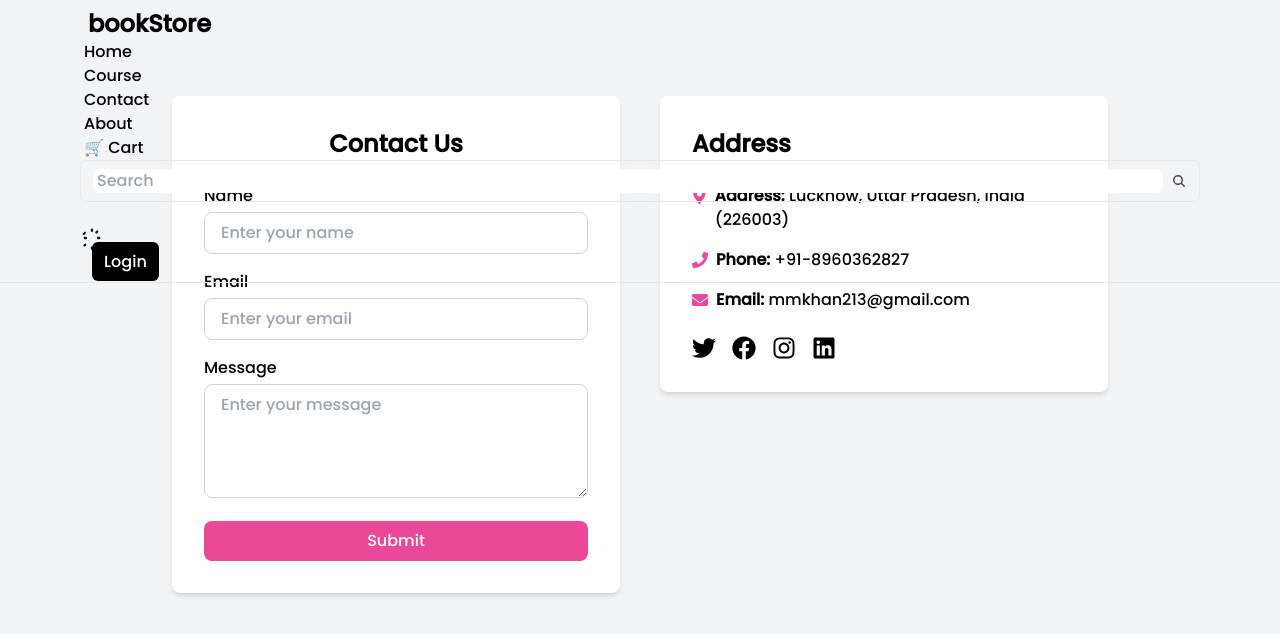
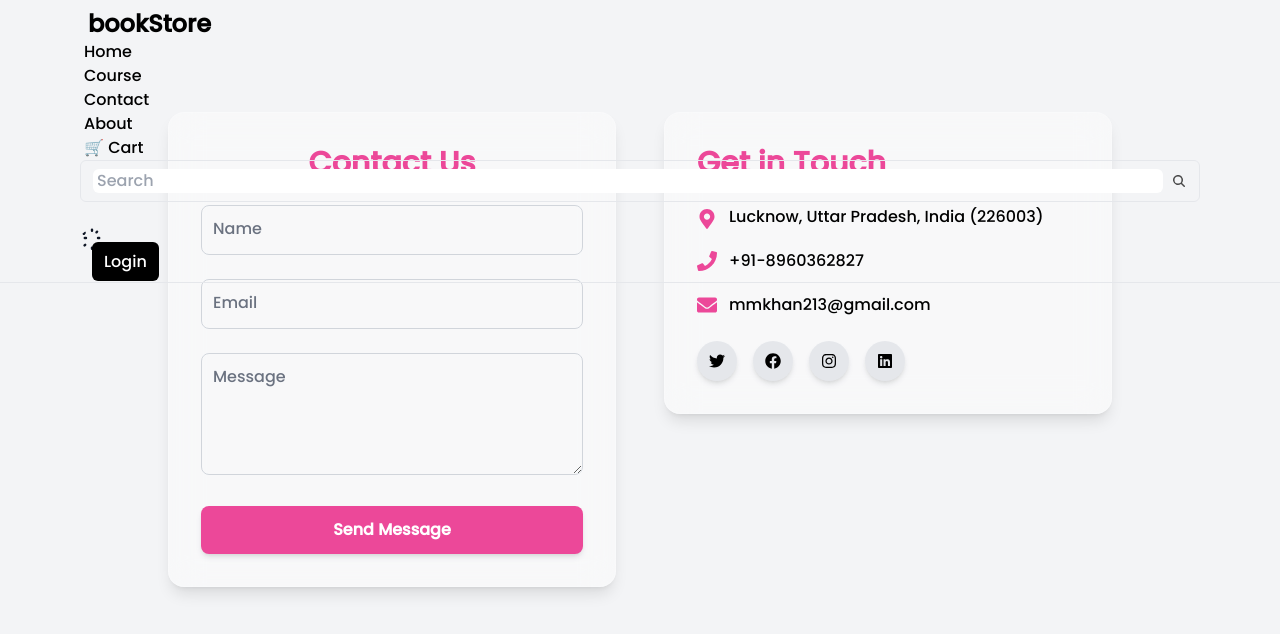
Before and after one commit to Mudassirkhn/bookStore, a React (Vite) app in the folder Frontend/: page /contact in a window 1280 px wide. Shown: the top 634 px of the page. Built offline with nearby package versions, Linux system fonts and the light colour scheme.

Commit message:
first commit

```diff
--- a/Frontend/src/website/components/Banner.jsx
+++ b/Frontend/src/website/components/Banner.jsx
@@ -11,7 +11,7 @@ function Banner() {
         const activeBooks = res.data.filter(
           (book) => book.status === "Active" && book.type === "Free"
         );
-        setFeaturedBooks(activeBooks.slice(0, 8)); // Show first 8 books
+        setFeaturedBooks(activeBooks.slice(0, 8)); // first 8
       } catch (error) {
         console.error("Error fetching featured books:", error);
       }
@@ -20,70 +20,73 @@ function Banner() {
   }, []);
 
   return (
-    <div className="max-w-screen-2xl container mx-auto md:px-20 px-4 my-10">
-      {/* Banner Section */}
-      <div className="flex flex-col md:flex-row">
-        <div className="w-full order-2 md:order-1 md:w-1/2 mt-8 md:mt-14">
-          <div className="space-y-8">
-            <h1 className="text-2xl md:text-4xl font-bold">
-              Welcome to bookStore{" "}
-              <span className="text-pink-500">
-                Your Gateway to Endless Knowledge.
-              </span>
-            </h1>
-            <p className="text-sm md:text-xl">
-              Discover, Learn, and Grow with Every Page Turned. Unleash your
-              curiosity with our wide collection of books — from fiction to
-              self-help, academic to adventure. Whether you're a student, a
-              dreamer, or a lifelong learner, we've got something for everyone.
-              Explore curated collections. Fast & free delivery on all orders 💖
-            </p>
-            <p className="text-sm md:text-xl">
-              Subscribe with your email and get 10% off your first order!
-            </p>
-            <label className="input input-bordered flex items-center gap-2">
-              <svg
-                xmlns="http://www.w3.org/2000/svg"
-                viewBox="0 0 16 16"
-                fill="currentColor"
-                className="w-4 h-4 opacity-70"
-              >
-                <path d="M2.5 3A1.5 1.5 0 0 0 1 4.5v.793c.026.009.051.02.076.032L7.674 8.51c.206.1.446.1.652 0l6.598-3.185A.755.755 0 0 1 15 5.293V4.5A1.5 1.5 0 0 0 13.5 3h-11Z" />
-                <path d="M15 6.954 8.978 9.86a2.25 2.25 0 0 1-1.956 0L1 6.954V11.5A1.5 1.5 0 0 0 2.5 13h11a1.5 1.5 0 0 0 1.5-1.5V6.954Z" />
-              </svg>
-              <input type="text" className="grow" placeholder="Email" />
-            </label>
-            <button className="btn mt-6 btn-secondary">Get Started</button>
+    <div className="max-w-screen-2xl container mx-auto md:px-20 px-10 my-16">
+      {/* Hero Banner Section */}
+      <div className="flex flex-col md:flex-row items-center gap-10">
+        {/* Left Text */}
+        <div className="w-full md:w-1/2 space-y-6 order-2 md:order-1 mt-10">
+          <h1 className="text-3xl md:text-5xl font-extrabold leading-tight">
+            Welcome to{" "}
+            <span className="bg-gradient-to-r from-pink-500 to-purple-600 text-transparent bg-clip-text">
+              BookStore
+            </span>
+            <br />
+            Your Gateway to Endless Knowledge 📖
+          </h1>
+          <p className="text-lg text-gray-700 dark:text-gray-300 leading-relaxed">
+            Discover, Learn, and Grow with every page turned. From fiction to
+            self-help, academic to adventure, we’ve got something for everyone.
+            Fast & free delivery on all orders 💖
+          </p>
+          <p className="text-md text-gray-600 dark:text-gray-400">
+            Subscribe with your email and get{" "}
+            <span className="font-semibold text-pink-500">10% off</span> your
+            first order!
+          </p>
+
+          {/* Subscription Input */}
+          <div className="flex items-center gap-2 bg-white/30 dark:bg-slate-800/40 backdrop-blur-lg border border-gray-200 dark:border-gray-700 rounded-full px-4 py-2 shadow-md max-w-md">
+            <input
+              type="email"
+              placeholder="Enter your email"
+              className="flex-grow bg-transparent outline-none text-gray-700 dark:text-gray-200 placeholder-gray-400"
+            />
+            <button className="px-5 py-2 bg-pink-500 text-white rounded-full hover:bg-pink-600 transition-all shadow-lg">
+              Get Started
+            </button>
           </div>
         </div>
-        <div className="order-1 w-full mt-10 md:w-1/2">
+
+        {/* Right Banner Image */}
+        <div className="w-full md:w-1/2 order-1 md:order-2">
           <img
             src="/Banner.jpg"
-            className="md:w-[550px] md:h-[460px] md:ml-12"
             alt="Banner"
+            className="w-full max-w-md mx-auto rounded-2xl shadow-2xl hover:scale-105 transition-transform duration-500"
           />
         </div>
       </div>
 
-      {/* Section Title */}
-      <h2 className="text-2xl font-bold text-center mt-16 mb-8 text-gray-800 dark:text-white">
-        📚 Featured Sample Books
+      {/* Featured Books Section */}
+      <h2 className="text-3xl font-bold text-center mt-20 mb-10 text-gray-900 dark:text-white">
+        📚 Featured Free Books
       </h2>
 
-      {/* Featured Free Books Grid */}
-      <div className="grid grid-cols-1 sm:grid-cols-2 md:grid-cols-3 lg:grid-cols-5 gap-6 max-w-6xl mx-auto">
+      <div className="grid grid-cols-1 sm:grid-cols-2 md:grid-cols-3 lg:grid-cols-4 gap-8 max-w-6xl mx-auto">
         {featuredBooks.map((book) => (
           <div
             key={book._id}
-            className="bg-white dark:bg-slate-800 p-6 rounded shadow"
+            className="bg-white/40 dark:bg-slate-800/40 backdrop-blur-lg p-6 rounded-2xl shadow-lg hover:scale-105 hover:shadow-2xl transition-all duration-300"
           >
             <img
               src={book.image}
               alt={book.title}
-              className="w-[187px] h-[197px] object-cover rounded mx-auto mb-4"
+              className="w-40 h-48 object-cover rounded-lg mx-auto mb-4 shadow-md"
             />
-            <h3 className="text-lg font-semibold text-center">{book.title}</h3>
-            <p className="text-center text-gray-600 dark:text-gray-300">
+            <h3 className="text-lg font-semibold text-center text-gray-900 dark:text-gray-100">
+              {book.title}
+            </h3>
+            <p className="text-center text-gray-600 dark:text-gray-400">
               {book.author}
             </p>
             <p className="text-center mt-2 font-bold text-pink-600">
--- a/Frontend/src/website/components/Contact.jsx
+++ b/Frontend/src/website/components/Contact.jsx
@@ -32,101 +32,109 @@ function ContactForm() {
   };
 
   return (
-    <div className="flex flex-col md:flex-row justify-center items-start gap-10 min-h-screen bg-gray-100 dark:bg-slate-900 dark:text-white pt-24 px-6 md:px-20">
+    <div className="flex flex-col md:flex-row justify-center items-start gap-12 min-h-screen bg-gray-100 dark:bg-slate-900 dark:text-white pt-28 px-6 md:px-20">
       {/* Left - Contact Form */}
       <form
         onSubmit={handleSubmit}
-        className="bg-white dark:bg-slate-800 dark:text-white p-8 rounded-lg shadow-md w-full max-w-md"
+        className="w-full max-w-md bg-white/40 dark:bg-slate-800/40 backdrop-blur-lg p-8 rounded-2xl shadow-lg border border-white/20"
       >
-        <h2 className="text-2xl font-bold mb-6 text-center">Contact Us</h2>
+        <h2 className="text-3xl font-bold mb-6 text-center text-pink-500">
+          Contact Us
+        </h2>
 
-        <div className="mb-4">
-          <label className="block mb-1 font-medium">Name</label>
+        {/* Name */}
+        <div className="relative mb-6">
           <input
             type="text"
             name="name"
-            placeholder="Enter your name"
             value={formData.name}
             onChange={handleChange}
-            className="w-full px-4 py-2 border border-gray-300 dark:border-gray-600 rounded-lg focus:outline-none focus:ring focus:ring-pink-400 dark:bg-slate-700"
             required
+            className="peer w-full px-4 py-3 border border-gray-300 dark:border-gray-600 rounded-lg bg-transparent focus:outline-none focus:ring-2 focus:ring-pink-400 dark:bg-slate-700"
           />
+          <label className="absolute left-3 top-3 text-gray-500 dark:text-gray-300 transition-all peer-placeholder-shown:top-3 peer-placeholder-shown:text-gray-400 peer-placeholder-shown:text-sm peer-focus:-top-2 peer-focus:text-xs peer-focus:text-pink-500">
+            Name
+          </label>
         </div>
 
-        <div className="mb-4">
-          <label className="block mb-1 font-medium">Email</label>
+        {/* Email */}
+        <div className="relative mb-6">
           <input
             type="email"
             name="email"
-            placeholder="Enter your email"
             value={formData.email}
             onChange={handleChange}
-            className="w-full px-4 py-2 border border-gray-300 dark:border-gray-600 rounded-lg focus:outline-none focus:ring focus:ring-pink-400 dark:bg-slate-700"
             required
+            className="peer w-full px-4 py-3 border border-gray-300 dark:border-gray-600 rounded-lg bg-transparent focus:outline-none focus:ring-2 focus:ring-pink-400 dark:bg-slate-700"
           />
+          <label className="absolute left-3 top-3 text-gray-500 dark:text-gray-300 transition-all peer-placeholder-shown:top-3 peer-placeholder-shown:text-gray-400 peer-placeholder-shown:text-sm peer-focus:-top-2 peer-focus:text-xs peer-focus:text-pink-500">
+            Email
+          </label>
         </div>
 
-        <div className="mb-4">
-          <label className="block mb-1 font-medium">Message</label>
+        {/* Message */}
+        <div className="relative mb-6">
           <textarea
             name="message"
-            placeholder="Enter your message"
             rows="4"
             value={formData.message}
             onChange={handleChange}
-            className="w-full px-4 py-2 border border-gray-300 dark:border-gray-600 rounded-lg focus:outline-none focus:ring focus:ring-pink-400 dark:bg-slate-700"
             required
+            className="peer w-full px-4 py-3 border border-gray-300 dark:border-gray-600 rounded-lg bg-transparent focus:outline-none focus:ring-2 focus:ring-pink-400 dark:bg-slate-700"
           ></textarea>
+          <label className="absolute left-3 top-3 text-gray-500 dark:text-gray-300 transition-all peer-placeholder-shown:top-3 peer-placeholder-shown:text-gray-400 peer-placeholder-shown:text-sm peer-focus:-top-2 peer-focus:text-xs peer-focus:text-pink-500">
+            Message
+          </label>
         </div>
 
         <button
           type="submit"
-          className="w-full bg-pink-500 text-white py-2 rounded-lg hover:bg-pink-600 transition duration-200"
+          className="w-full bg-pink-500 hover:bg-pink-600 text-white py-3 rounded-lg font-semibold transition duration-200 shadow-md"
         >
-          Submit
+          Send Message
         </button>
       </form>
 
       {/* Right - Contact Info */}
-      <div className="bg-white dark:bg-slate-800 dark:text-white p-8 rounded-lg shadow-md w-full max-w-md">
-        <h2 className="text-2xl font-bold mb-6">Address</h2>
-        <div className="mb-4 flex items-start gap-2">
-          <FaMapMarkerAlt className="text-pink-500 mt-1" />
-          <p>
-            <strong>Address:</strong> Lucknow, Uttar Pradesh, India (226003)
-          </p>
+      <div className="w-full max-w-md bg-white/40 dark:bg-slate-800/40 backdrop-blur-lg p-8 rounded-2xl shadow-lg border border-white/20">
+        <h2 className="text-3xl font-bold mb-6 text-pink-500">Get in Touch</h2>
+
+        <div className="mb-5 flex items-start gap-3">
+          <FaMapMarkerAlt className="text-pink-500 text-xl mt-1" />
+          <p>Lucknow, Uttar Pradesh, India (226003)</p>
         </div>
-        <div className="mb-4 flex items-center gap-2">
-          <FaPhone className="text-pink-500" />
-          <p>
-            <strong>Phone:</strong> +91-8960362827
-          </p>
+
+        <div className="mb-5 flex items-center gap-3">
+          <FaPhone className="text-pink-500 text-xl" />
+          <p>+91-8960362827</p>
         </div>
-        <div className="mb-4 flex items-center gap-2">
-          <FaEnvelope className="text-pink-500" />
-          <p>
-            <strong>Email:</strong> mmkhan213@gmail.com
-          </p>
+
+        <div className="mb-5 flex items-center gap-3">
+          <FaEnvelope className="text-pink-500 text-xl" />
+          <p>mmkhan213@gmail.com</p>
         </div>
 
         {/* Social Icons */}
         <div className="flex gap-4 mt-6">
-          <a href="https://twitter.com/" className="hover:text-pink-500" target="_blank">
-            <FaTwitter size={24} />
-          </a>
-          <a href="https://facebook.com/" className="hover:text-pink-500" target="_blank">
-            <FaFacebook size={24} />
-          </a>
-          <a href="https://instagram.com/" className="hover:text-pink-500" target="_blank">
-            <FaInstagram size={24} />
-          </a>
-          <a
-            href="https://www.linkedin.com/in/mudassir-khan-0a91862b7/"
-            className="hover:text-pink-500"
-            target="_blank"
-          >
-            <FaLinkedin size={24} />
-          </a>
+          {[
+            { icon: <FaTwitter />, link: "https://twitter.com/" },
+            { icon: <FaFacebook />, link: "https://facebook.com/" },
+            { icon: <FaInstagram />, link: "https://instagram.com/" },
+            {
+              icon: <FaLinkedin />,
+              link: "https://www.linkedin.com/in/mudassir-khan-0a91862b7/",
+            },
+          ].map((item, idx) => (
+            <a
+              key={idx}
+              href={item.link}
+              target="_blank"
+              rel="noopener noreferrer"
+              className="w-10 h-10 flex items-center justify-center rounded-full bg-gray-200 dark:bg-slate-700 hover:bg-pink-500 hover:text-white transition-all duration-300 shadow-md"
+            >
+              {item.icon}
+            </a>
+          ))}
         </div>
       </div>
     </div>
```
Also changed, not shown: Frontend/src/website/components/About.jsx (+30 -26 lines), Frontend/src/website/components/Cart.jsx (+37 -24 lines), Frontend/src/website/components/Course.jsx (+42 -21 lines).
